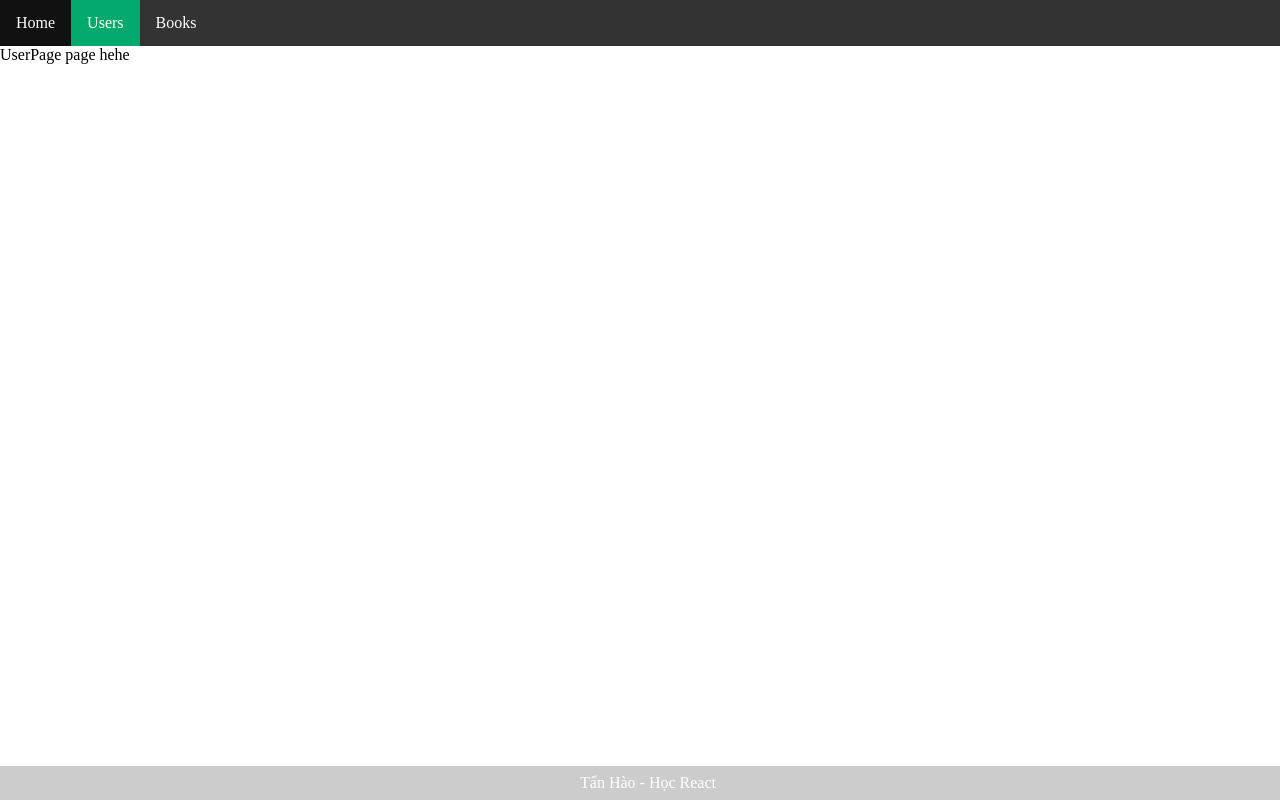
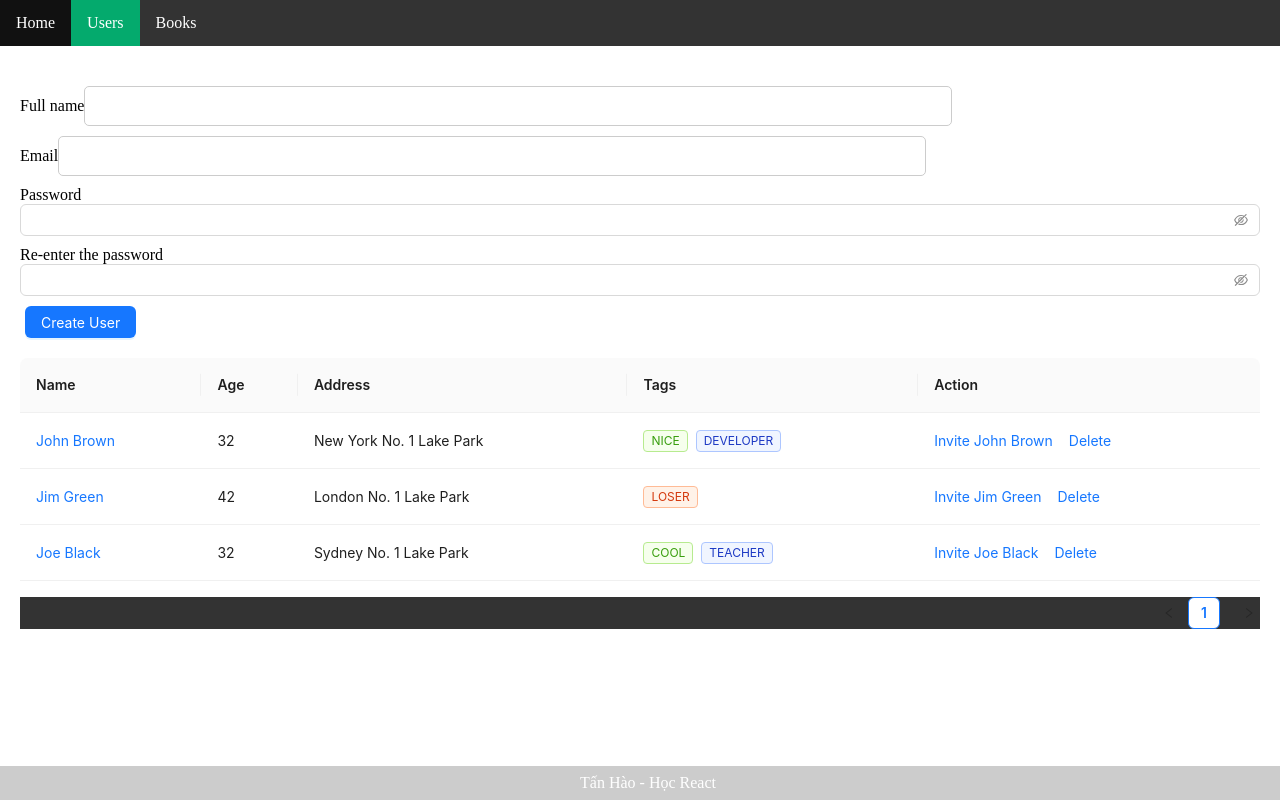
Before and after one commit to tanhaovn/React_Vite, a React (Vite) app in the folder hoc-react/: page /users in a window 1280 px wide. Built offline with nearby package versions, Linux system fonts and the light colour scheme.

Commit message:
video 67 chua xong

```diff
--- /dev/null
+++ b/hoc-react/src/components/user/user.form.jsx
@@ -0,0 +1,41 @@
+import { Button, Input } from "antd";
+import React, { useState } from "react";
+
+const UserForm = () => {
+  const [fullName, setFullName] = useState("");
+  const [email, setEmail] = useState("");
+  const [password, setPassword] = useState("");
+  const [enterPassword, setEnterPassword] = useState("");
+
+  return (
+    <div className="user-from" style={{ margin: "20px 0" }}>
+      <div style={{ display: "flex", gap: "10px", flexDirection: "column" }}>
+        <div>
+          <span>Full name</span>
+          <Input
+            value={fullName}
+            onChange={(event) => {
+              setFullName(event.target.value);
+            }}
+          />
+        </div>
+        <div>
+          <span>Email</span>
+          <Input />
+        </div>
+        <div>
+          <span>Password </span>
+          <Input.Password />
+        </div>
+        <div>
+          <span>Re-enter the password</span>
+          <Input.Password />
+        </div>
+        <div>
+          <Button type="primary">Create User</Button>
+        </div>
+      </div>
+    </div>
+  );
+};
+export default UserForm;
--- /dev/null
+++ b/hoc-react/src/components/user/user.table.jsx
@@ -0,0 +1,78 @@
+import { Space, Table, Tag } from "antd";
+
+const UserTable = () => {
+  const columns = [
+    {
+      title: "Name",
+      dataIndex: "name",
+      key: "name",
+      render: (text) => <a>{text}</a>,
+    },
+    {
+      title: "Age",
+      dataIndex: "age",
+      key: "age",
+    },
+    {
+      title: "Address",
+      dataIndex: "address",
+      key: "address",
+    },
+    {
+      title: "Tags",
+      key: "tags",
+      dataIndex: "tags",
+      render: (_, { tags }) => (
+        <>
+          {tags.map((tag) => {
+            let color = tag.length > 5 ? "geekblue" : "green";
+            if (tag === "loser") {
+              color = "volcano";
+            }
+            return (
+              <Tag color={color} key={tag}>
+                {tag.toUpperCase()}
+              </Tag>
+            );
+          })}
+        </>
+      ),
+    },
+    {
+      title: "Action",
+      key: "action",
+      render: (_, record) => (
+        <Space size="middle">
+          <a>Invite {record.name}</a>
+          <a>Delete</a>
+        </Space>
+      ),
+    },
+  ];
+  const data = [
+    {
+      key: "1",
+      name: "John Brown",
+      age: 32,
+      address: "New York No. 1 Lake Park",
+      tags: ["nice", "developer"],
+    },
+    {
+      key: "2",
+      name: "Jim Green",
+      age: 42,
+      address: "London No. 1 Lake Park",
+      tags: ["loser"],
+    },
+    {
+      key: "3",
+      name: "Joe Black",
+      age: 32,
+      address: "Sydney No. 1 Lake Park",
+      tags: ["cool", "teacher"],
+    },
+  ];
+  return <Table columns={columns} dataSource={data} />;
+};
+
+export default UserTable;
--- a/hoc-react/src/pages/user.jsx
+++ b/hoc-react/src/pages/user.jsx
@@ -1,4 +1,12 @@
+import UserForm from "../components/user/user.form";
+import UserTable from "../components/user/user.table";
+
 const UserPage = () => {
-  return <div>UserPage page hehe</div>;
+  return (
+    <div style={{ padding: "20px" }}>
+      <UserForm />
+      <UserTable />
+    </div>
+  );
 };
 export default UserPage;
--- a/package.json
+++ b/package.json
@@ -1,7 +1,9 @@
 {
   "dependencies": {
     "@ant-design/icons": "5.3.7",
-    "antd": "5.18.1",
+    "antd": "^5.24.5",
+    "react": "^18.3.1",
+    "react-dom": "^18.3.1",
     "react-router-dom": "6.23.1"
   }
 }
```
Also changed, not shown: hoc-react/package.json (+4 -4 lines), 2 other files (tests, documents, lock files or other folders).
